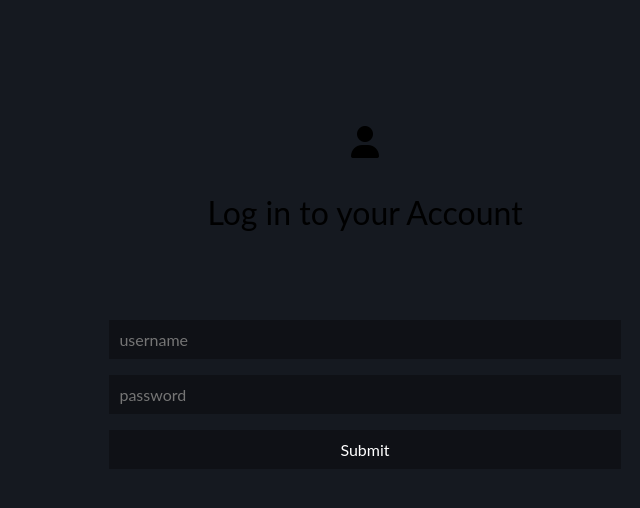
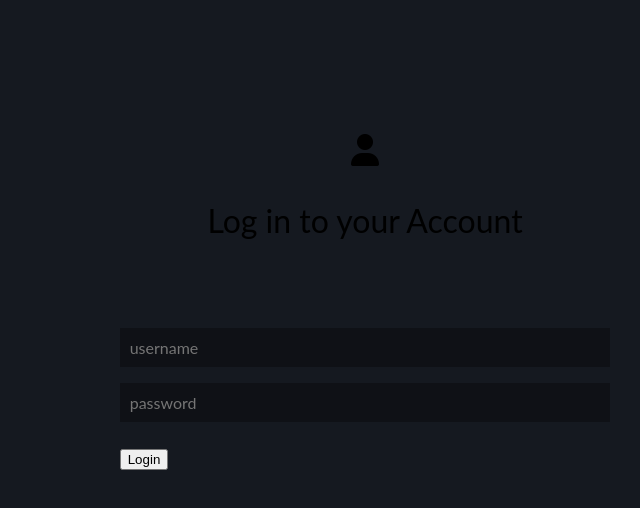
Before and after one commit to Lambda-CS-BuildWeek-MUD-TeamL/l-frontend, a React (Create React App) app: page /login in a window 1280 px wide. Shown: the top 508 px of the page, without its empty margins (275-915 px from the left). Built offline with nearby package versions, Linux system fonts and the light colour scheme.

Commit message:
login dummy data successful

```diff
--- a/src/components/Login.js
+++ b/src/components/Login.js
@@ -1,22 +1,48 @@
 import React from 'react';
+import axios from 'axios';
 
-const Login = () => {
+export default class Login extends React.Component {
+    state = {
+        username: '',
+        password: ''
+    }
 
+    handleChange = event => {
+        // const { id, value } = event.target;
+        // this.setState({ [id]: value })
+        this.setState({ [event.target.name]: event.target.value })
+    }
+
+    handleSubmit = event => {
+        event.preventDefault()
+        const endpoint = 'https://lambda-mud-test.herokuapp.com/api/login/'
+        axios
+            .post(endpoint, this.state)
+            .then(res => {
+                console.log('key/token', res.data)
+                localStorage.setItem('token', res.data.key)
+                this.props.history.push('/')
+            })
+            .catch(error => {
+                console.log('error', error)
+            })
+    }
+
+    render() {
         return (
-        <div className="login-page">
+            <div className="login-page" >
                 <div className="user-icon">
                     <i className="fas fa-user"></i>
                 </div>
                 <p>Log in to your Account</p>
                 <div className="login-form">
-                <form>
-                    <input type="text" placeholder="username" />
-                    <input type="text" placeholder="password" />
-                    <input type="submit" placeholder="login" />
+                    <form onSubmit={this.handleSubmit}>
+                        <input type="text" placeholder="username" onChange={this.handleChange} value={this.state.username} name="username" />
+                        <input type="text" placeholder="password" onChange={this.handleChange} value={this.state.password} name="password" />
+                        <button type="submit">Login</button>
                     </form>
                 </div>
             </div>
         )
     }
-
-export default Login
+}
```
Lines whose indentation alone changed are shown as unchanged.
